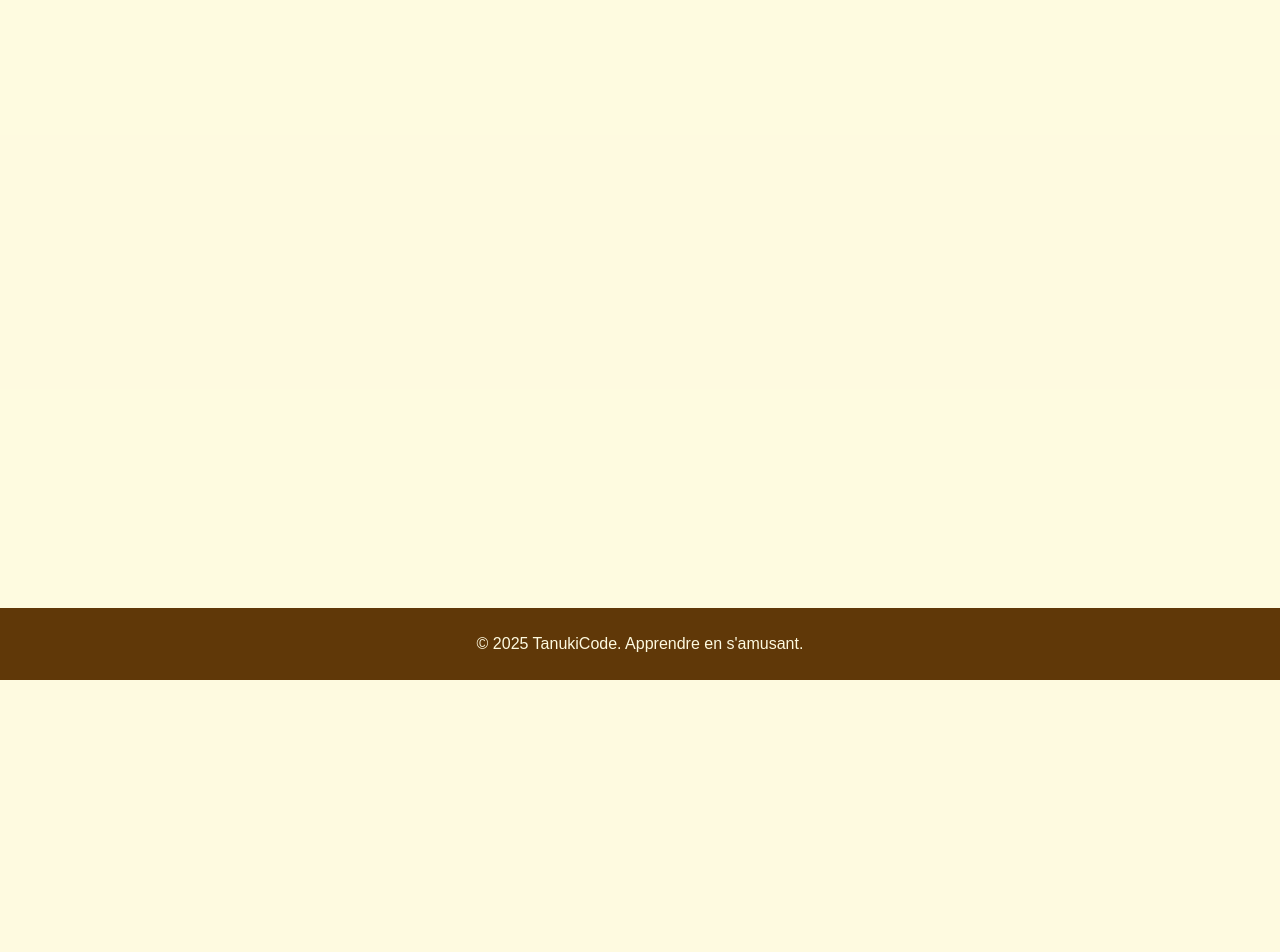
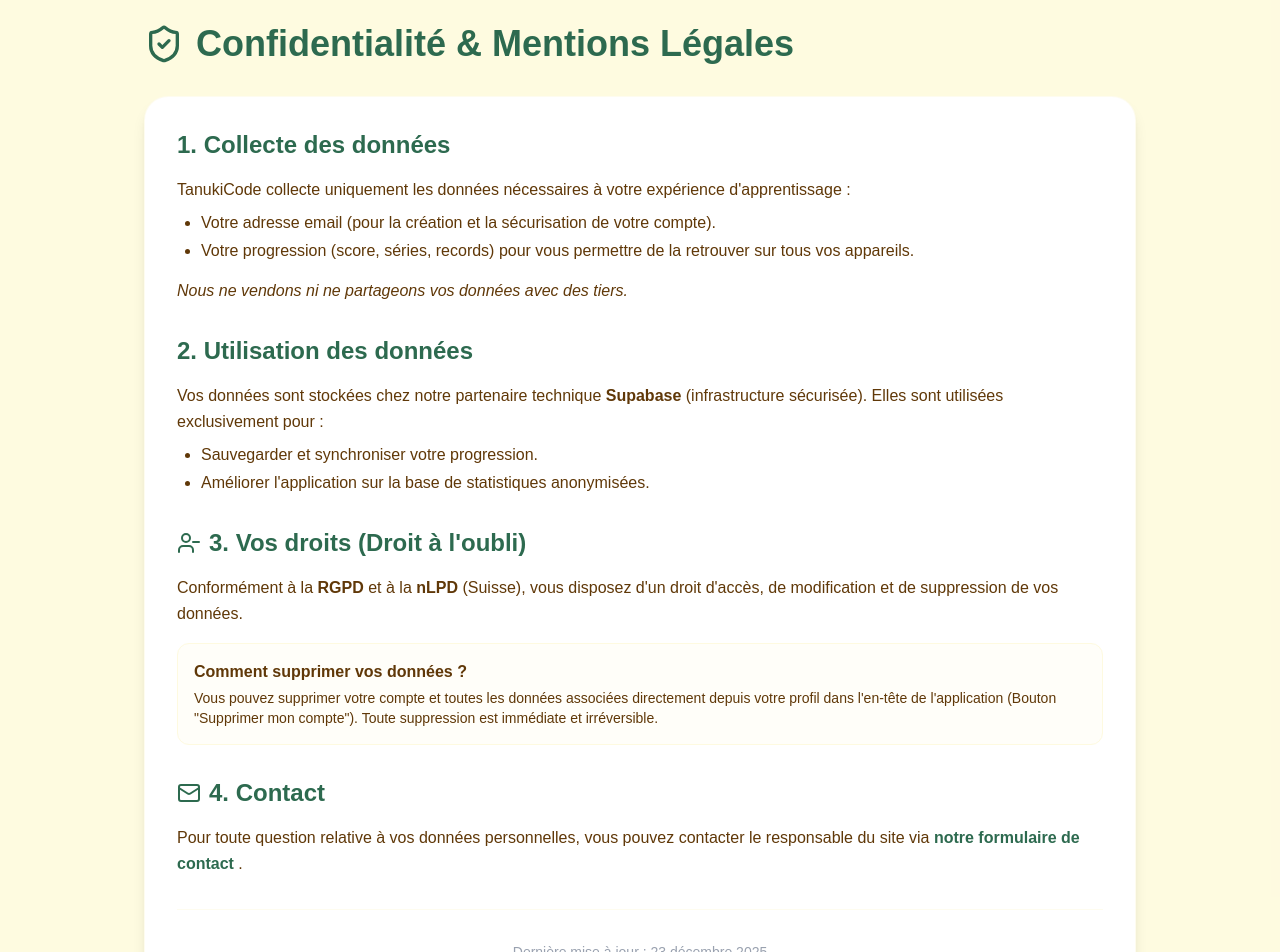
Before and after one commit to Fbrend23/TanukiCode, a Vue app: page /legal in a window 1280 px wide. Shown: the part 120-1072 px from the top of the page. Before the commit the page ends 800 px from the top, so only its background shows below. Built offline with nearby package versions, Linux system fonts and the light colour scheme; no server answers.

Commit message:
feat: implement GDPR/nLPD compliance (legal page, profile view, account deletion)

```diff
--- a/src/App.vue
+++ b/src/App.vue
@@ -34,15 +34,15 @@ const handleLogout = async () => {
           <!-- Auth Section -->
           <div class="flex items-center gap-4 border-l border-tanuki-beige/30 pl-4">
             <template v-if="auth.user">
-              <div class="flex items-center gap-2 text-tanuki-gold group cursor-help" :title="auth.user.email">
-                <UserIcon class="w-5 h-5" />
-                <span class="hidden lg:inline text-xs font-mono opacity-80 truncate max-w-[100px]">{{ auth.user.email
-                  }}</span>
-              </div>
+              <RouterLink to="/profile"
+                class="flex items-center gap-2 text-tanuki-gold group cursor-pointer hover:text-white transition-colors"
+                title="Mon Profil">
+                <UserIcon class="w-6 h-6" />
+              </RouterLink>
               <button @click="handleLogout"
-                class="hover:text-red-300 transition-colors flex items-center gap-1 font-bold">
-                <LogOut class="w-4 h-4" />
-                <span class="hidden sm:inline">Quitter</span>
+                class="hover:text-red-300 transition-colors flex items-center gap-1 font-bold ml-2 cursor-pointer"
+                title="Se déconnecter">
+                <LogOut class="w-5 h-5" />
               </button>
             </template>
             <template v-else>
@@ -62,8 +62,13 @@ const handleLogout = async () => {
     </main>
 
     <!-- Footer -->
-    <footer class="bg-tanuki-brown-dark text-tanuki-beige py-6 text-center">
-      <p>&copy; 2025 TanukiCode. Apprendre en s'amusant.</p>
+    <footer class="bg-tanuki-brown-dark text-tanuki-beige py-8">
+      <div class="container mx-auto px-4 flex flex-col items-center gap-4">
+        <p>&copy; 2025 TanukiCode. Apprendre en s'amusant.</p>
+        <div class="flex gap-4 text-xs opacity-60">
+          <RouterLink to="/legal" class="hover:underline">Mentions Légales & Confidentialité</RouterLink>
+        </div>
+      </div>
     </footer>
   </div>
 </template>
--- a/src/router/index.ts
+++ b/src/router/index.ts
@@ -28,6 +28,16 @@ const router = createRouter({
       name: 'auth',
       component: () => import('../views/AuthView.vue'),
     },
+    {
+      path: '/legal',
+      name: 'legal',
+      component: () => import('../views/LegalView.vue'),
+    },
+    {
+      path: '/profile',
+      name: 'profile',
+      component: () => import('../views/UserProfileView.vue'),
+    },
   ],
 })
 
--- a/src/views/AuthView.vue
+++ b/src/views/AuthView.vue
@@ -34,7 +34,7 @@ const handleAuth = async () => {
                 email: email.value,
                 password: password.value,
                 options: {
-                    emailRedirectTo: window.location.origin
+                    emailRedirectTo: globalThis.location.origin
                 }
             })
             if (error) throw error
@@ -66,19 +66,19 @@ const handleAuth = async () => {
 
             <form @submit.prevent="handleAuth" class="space-y-4">
                 <div>
-                    <label class="block text-sm font-bold text-tanuki-brown mb-1">Email</label>
+                    <label for="email" class="block text-sm font-bold text-tanuki-brown mb-1">Email</label>
                     <div class="relative">
                         <Mail class="absolute left-3 top-1/2 -translate-y-1/2 w-5 h-5 text-gray-400" />
-                        <input v-model="email" type="email" required placeholder="votre@email.com"
+                        <input id="email" v-model="email" type="email" required placeholder="votre@email.com"
                             class="w-full pl-10 pr-4 py-3 bg-tanuki-beige/20 border-2 border-transparent focus:border-tanuki-green outline-none rounded-xl transition-all" />
                     </div>
                 </div>
 
                 <div>
-                    <label class="block text-sm font-bold text-tanuki-brown mb-1">Mot de passe</label>
+                    <label for="password" class="block text-sm font-bold text-tanuki-brown mb-1">Mot de passe</label>
                     <div class="relative">
                         <Lock class="absolute left-3 top-1/2 -translate-y-1/2 w-5 h-5 text-gray-400" />
-                        <input v-model="password" type="password" required placeholder="••••••••"
+                        <input id="password" v-model="password" type="password" required placeholder="••••••••"
                             class="w-full pl-10 pr-4 py-3 bg-tanuki-beige/20 border-2 border-transparent focus:border-tanuki-green outline-none rounded-xl transition-all" />
                     </div>
                 </div>
@@ -99,6 +99,13 @@ const handleAuth = async () => {
                         <ArrowRight class="w-5 h-5" />
                     </template>
                 </button>
+
+                <!-- Legal Notice -->
+                <p v-if="!isLogin" class="text-[10px] text-center text-gray-400 mt-4 leading-tight">
+                    En cliquant sur s'inscrire, vous acceptez nos
+                    <RouterLink to="/legal" class="underline hover:text-tanuki-green">mentions légales</RouterLink>
+                    et notre politique de confidentialité.
+                </p>
             </form>
 
             <div class="mt-8 text-center">
--- /dev/null
+++ b/src/views/LegalView.vue
@@ -0,0 +1,82 @@
+<script setup lang="ts">
+import { ShieldCheck, UserMinus, Mail } from 'lucide-vue-next';
+</script>
+
+<template>
+    <div class="max-w-5xl mx-auto px-4 py-12">
+        <h1 class="text-4xl font-display font-bold text-tanuki-green mb-8 flex items-center gap-3">
+            <ShieldCheck class="w-10 h-10" />
+            Confidentialité & Mentions Légales
+        </h1>
+
+        <div class="space-y-8 text-tanuki-brown-dark bg-white p-8 rounded-3xl shadow-lg border border-tanuki-beige/50">
+            <!-- Data Collection -->
+            <section>
+                <h2 class="text-2xl font-bold text-tanuki-green mb-4">1. Collecte des données</h2>
+                <p class="leading-relaxed">
+                    TanukiCode collecte uniquement les données nécessaires à votre expérience d'apprentissage :
+                </p>
+                <ul class="list-disc ml-6 mt-2 space-y-1">
+                    <li>Votre adresse email (pour la création et la sécurisation de votre compte).</li>
+                    <li>Votre progression (score, séries, records) pour vous permettre de la retrouver sur tous vos appareils.</li>
+                </ul>
+                <p class="mt-4 italic">Nous ne vendons ni ne partageons vos données avec des tiers.</p>
+            </section>
+
+            <!-- Usage -->
+            <section>
+                <h2 class="text-2xl font-bold text-tanuki-green mb-4">2. Utilisation des données</h2>
+                <p class="leading-relaxed">
+                    Vos données sont stockées chez notre partenaire technique <strong>Supabase</strong> (infrastructure sécurisée).
+                    Elles sont utilisées exclusivement pour :
+                </p>
+                <ul class="list-disc ml-6 mt-2 space-y-1">
+                    <li>Sauvegarder et synchroniser votre progression.</li>
+                    <li>Améliorer l'application sur la base de statistiques anonymisées.</li>
+                </ul>
+            </section>
+
+            <!-- nLPD / GDPR Rights -->
+            <section>
+                <h2 class="text-2xl font-bold text-tanuki-green mb-4 flex items-center gap-2">
+                    <UserMinus class="w-6 h-6" />
+                    3. Vos droits (Droit à l'oubli)
+                </h2>
+                <p class="leading-relaxed mb-4">
+                    Conformément à la <strong>RGPD</strong> et à la <strong>nLPD</strong> (Suisse), vous disposez d'un droit d'accès, de modification et de suppression de vos données.
+                </p>
+                <div class="bg-tanuki-beige/20 p-4 rounded-xl border border-tanuki-beige">
+                    <p class="font-bold">Comment supprimer vos données ?</p>
+                    <p class="text-sm mt-1">
+                        Vous pouvez supprimer votre compte et toutes les données associées directement depuis votre profil dans l'en-tête de l'application (Bouton "Supprimer mon compte").
+                        Toute suppression est immédiate et irréversible.
+                    </p>
+                </div>
+            </section>
+
+            <!-- Contact -->
+            <section>
+                <h2 class="text-2xl font-bold text-tanuki-green mb-4 flex items-center gap-2">
+                    <Mail class="w-6 h-6" />
+                    4. Contact
+                </h2>
+                <p class="leading-relaxed">
+                    Pour toute question relative à vos données personnelles, vous pouvez contacter le responsable du site via
+                    <a href="https://contact.brendanfleurdelys.ch/" target="_blank" class="text-tanuki-green font-bold hover:underline">
+                        notre formulaire de contact
+                    </a>.
+                </p>
+            </section>
+
+            <footer class="pt-8 border-t border-tanuki-beige/50 text-sm text-gray-400 text-center">
+                Dernière mise à jour : 23 décembre 2025
+            </footer>
+        </div>
+
+        <div class="mt-12 text-center">
+            <RouterLink to="/" class="text-tanuki-green font-bold hover:underline">
+                ← Retour à l'accueil
+            </RouterLink>
+        </div>
+    </div>
+</template>
--- /dev/null
+++ b/src/views/UserProfileView.vue
@@ -0,0 +1,78 @@
+<script setup lang="ts">
+import { useAuthStore } from '@/stores/authStore'
+import { useUserStore } from '@/stores/userStore'
+import { useRouter } from 'vue-router'
+import { User, Trash2, LogOut, Trophy, Flame } from 'lucide-vue-next'
+
+const auth = useAuthStore()
+const userStore = useUserStore()
+const router = useRouter()
+
+const handleLogout = async () => {
+    await auth.signOut()
+    router.push('/')
+}
+
+const handleDeleteAccount = async () => {
+    if (confirm('Êtes-vous sûr de vouloir supprimer votre compte et toutes vos données ? Cette action est irréversible.')) {
+        alert('Pour la sécurité, la suppression effective doit être confirmée par email ou via les paramètres. Vous allez être déconnecté.')
+        await auth.signOut()
+        router.push('/')
+    }
+}
+</script>
+
+<template>
+    <div class="max-w-2xl mx-auto px-4 py-8">
+        <h1 class="text-3xl font-display font-bold text-tanuki-brown-dark mb-8 flex items-center gap-3">
+            <User class="w-8 h-8" />
+            Mon Profil
+        </h1>
+
+        <div class="bg-white rounded-3xl shadow-lg border border-tanuki-beige p-8 space-y-8">
+            <!-- User Info -->
+            <div class="flex items-center gap-4 pb-8 border-b border-tanuki-beige/30">
+                <div class="bg-tanuki-green/10 p-4 rounded-full">
+                    <User class="w-8 h-8 text-tanuki-green" />
+                </div>
+                <div>
+                    <span class="block text-sm font-bold text-gray-400 uppercase tracking-wide">Email</span>
+                    <p class="text-xl font-bold text-tanuki-brown-dark">{{ auth.user?.email }}</p>
+                </div>
+            </div>
+
+            <!-- Stats Preview -->
+            <div class="grid grid-cols-2 gap-4">
+                <div class="bg-tanuki-beige/20 p-4 rounded-xl flex items-center gap-3">
+                    <Trophy class="w-6 h-6 text-tanuki-gold" />
+                    <div>
+                        <p class="text-sm text-gray-500">Score Total</p>
+                        <p class="text-xl font-bold text-tanuki-brown">{{ userStore.score }}</p>
+                    </div>
+                </div>
+                <div class="bg-tanuki-beige/20 p-4 rounded-xl flex items-center gap-3">
+                    <Flame class="w-6 h-6 text-orange-400" />
+                    <div>
+                        <p class="text-sm text-gray-500">Série</p>
+                        <p class="text-xl font-bold text-tanuki-brown">{{ userStore.streak }} jours</p>
+                    </div>
+                </div>
+            </div>
+
+            <!-- Actions -->
+            <div class="space-y-4 pt-4">
+                <button @click="handleLogout"
+                    class="w-full flex items-center justify-center gap-2 py-3 rounded-xl border-2 border-tanuki-beige hover:bg-tanuki-beige/20 text-tanuki-brown font-bold transition-colors">
+                    <LogOut class="w-5 h-5" />
+                    Se déconnecter
+                </button>
+
+                <button @click="handleDeleteAccount"
+                    class="w-full flex items-center justify-center gap-2 py-3 rounded-xl border-2 border-red-100 text-red-400 hover:bg-red-50 hover:text-red-500 font-bold transition-all opacity-80 hover:opacity-100">
+                    <Trash2 class="w-5 h-5" />
+                    Supprimer mon compte
+                </button>
+            </div>
+        </div>
+    </div>
+</template>
```
